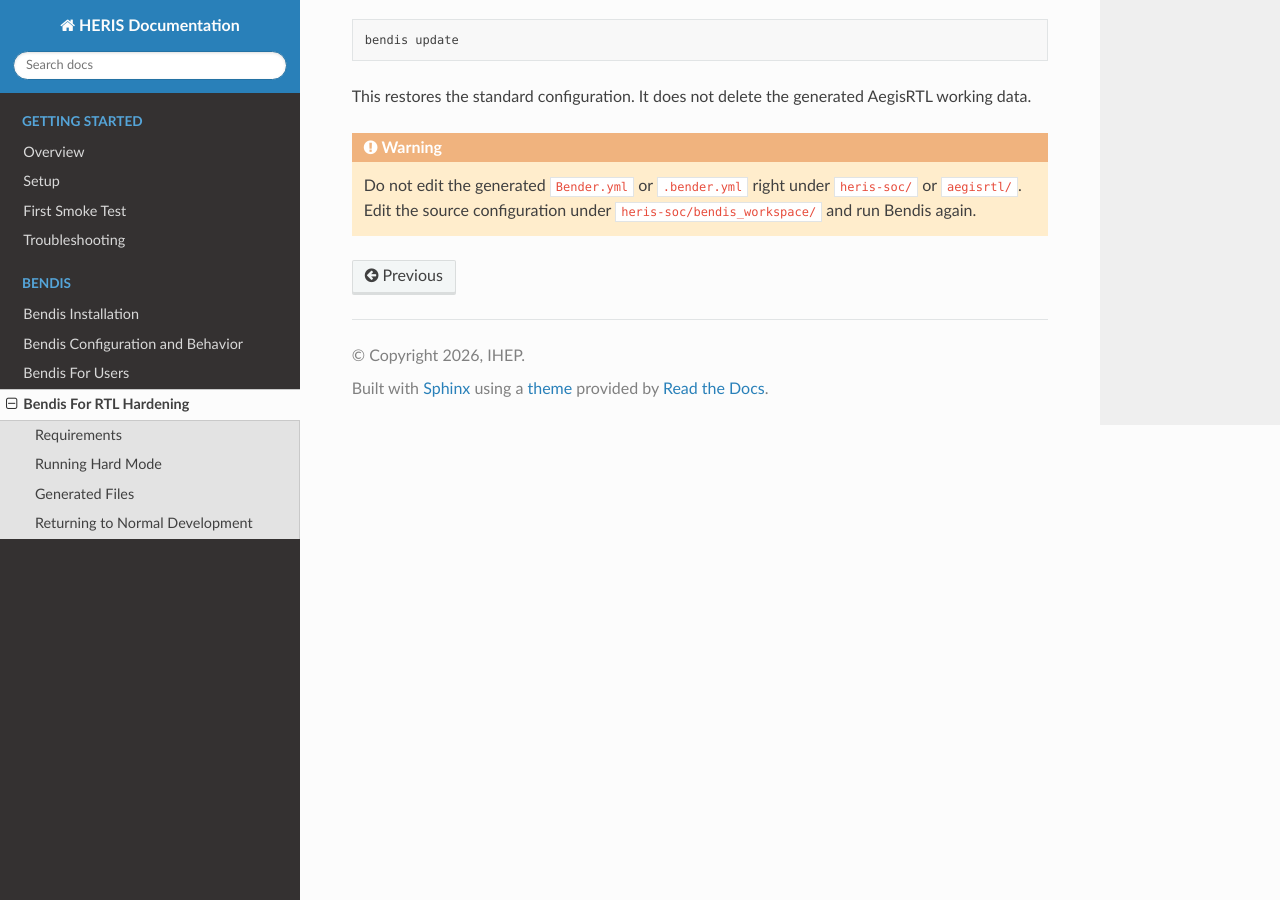
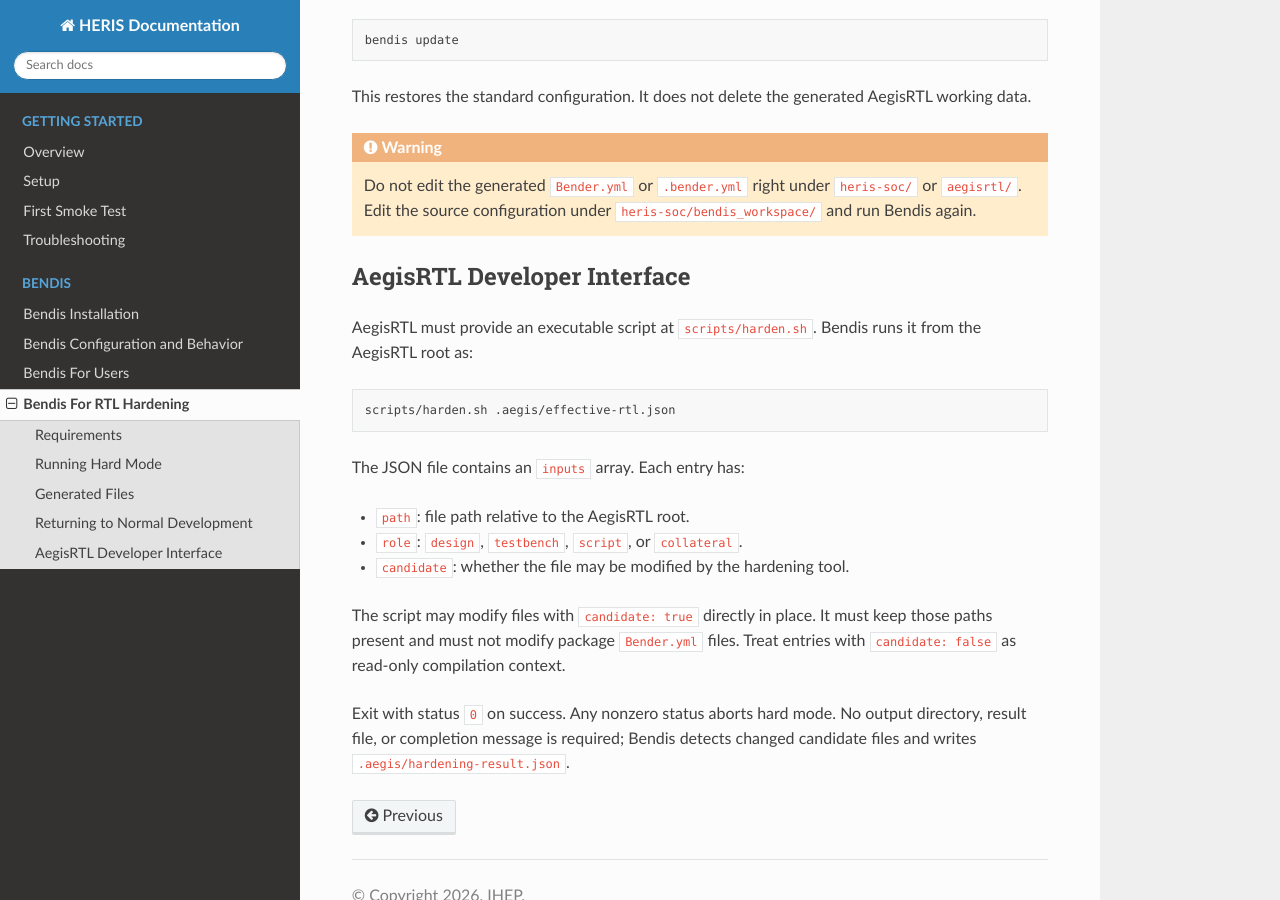
Before and after one commit to albertc9/HERIS-Doc, a Sphinx documentation site: the page built from docs/source/bendis/bendis-for-hardening.rst, in a window 1280 px wide and 900 px high, scrolled down 1853 px. Built offline with Sphinx 7.4.7 and the Read the Docs theme 3.1.0, drawn with Linux system fonts in a browser that asks for light colours; pages that are not in the unit, such as notebooks, are missing from menus.

Commit message:
document aegisrtl hardening interface

```diff
--- a/docs/source/bendis/bendis-for-hardening.rst
+++ b/docs/source/bendis/bendis-for-hardening.rst
@@ -100,3 +100,27 @@ the generated AegisRTL working data.
    Do not edit the generated ``Bender.yml`` or ``.bender.yml`` right under
    ``heris-soc/`` or ``aegisrtl/``. Edit the source configuration under
    ``heris-soc/bendis_workspace/`` and run Bendis again.
+
+AegisRTL Developer Interface
+----------------------------
+
+AegisRTL must provide an executable script at ``scripts/harden.sh``. Bendis
+runs it from the AegisRTL root as:
+
+.. code-block:: sh
+
+   scripts/harden.sh .aegis/effective-rtl.json
+
+The JSON file contains an ``inputs`` array. Each entry has:
+
+* ``path``: file path relative to the AegisRTL root.
+* ``role``: ``design``, ``testbench``, ``script``, or ``collateral``.
+* ``candidate``: whether the file may be modified by the hardening tool.
+
+The script may modify files with ``candidate: true`` directly in place. It
+must keep those paths present and must not modify package ``Bender.yml`` files.
+Treat entries with ``candidate: false`` as read-only compilation context.
+
+Exit with status ``0`` on success. Any nonzero status aborts hard mode. No
+output directory, result file, or completion message is required; Bendis
+detects changed candidate files and writes ``.aegis/hardening-result.json``.
```
